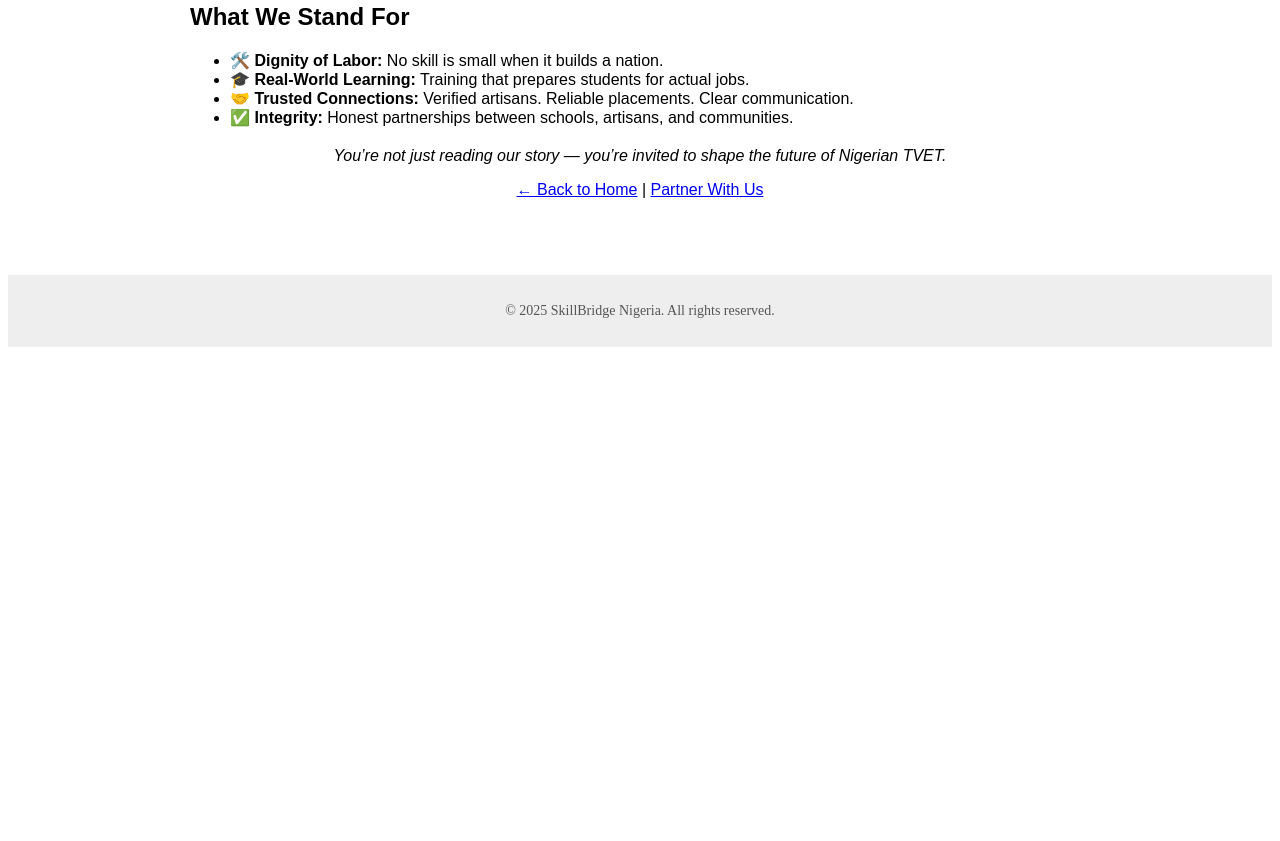
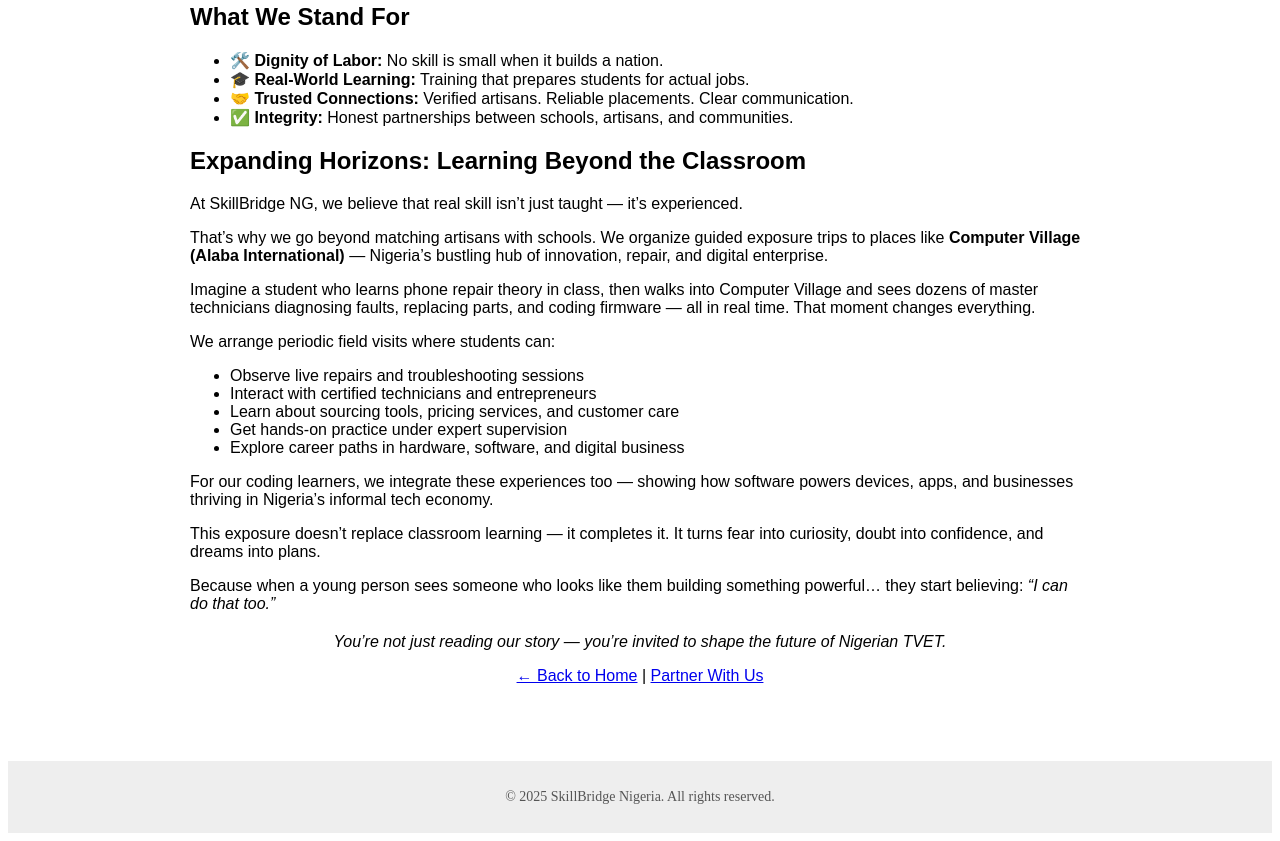
Before and after one commit to Hab-Ride/skillbridge-ng, a plain HTML site: page about.html in a window 1280 px wide. Shown: the part 772-1613 px from the top of the page. Before the commit the page ends 1127 px from the top, so only its background shows below. Drawn offline with Linux system fonts and the light colour scheme.

Commit message:
"Update: Add Computer Village vision + fix image"

```diff
--- a/about.html
+++ b/about.html
@@ -25,7 +25,7 @@
     <section class="founder">
       <h2>Founded by: Amarachi Nwachukwu</h2>
 
-      <!-- Image Placeholder - Add Your Photo Here -->
+      <!-- Founder Image -->
       <div class="founder-image">
         <img src="images/amarachi-nwachukwu.jpg" alt="Amarachi Nwachukwu - Founder of SkillBridge NG" style="width:140px; height:auto; border-radius:50%; border:3px solid #0057b7; float:left; margin:0 20px 15px 0;">
       </div>
@@ -54,6 +54,30 @@
       </ul>
     </section>
 
+    <section class="vision">
+      <h2>Expanding Horizons: Learning Beyond the Classroom</h2>
+      <p>At SkillBridge NG, we believe that real skill isn’t just taught — it’s experienced.</p>
+
+      <p>That’s why we go beyond matching artisans with schools. We organize guided exposure trips to places like <strong>Computer Village (Alaba International)</strong> — Nigeria’s bustling hub of innovation, repair, and digital enterprise.</p>
+
+      <p>Imagine a student who learns phone repair theory in class, then walks into Computer Village and sees dozens of master technicians diagnosing faults, replacing parts, and coding firmware — all in real time. That moment changes everything.</p>
+
+      <p>We arrange periodic field visits where students can:</p>
+      <ul>
+        <li>Observe live repairs and troubleshooting sessions</li>
+        <li>Interact with certified technicians and entrepreneurs</li>
+        <li>Learn about sourcing tools, pricing services, and customer care</li>
+        <li>Get hands-on practice under expert supervision</li>
+        <li>Explore career paths in hardware, software, and digital business</li>
+      </ul>
+
+      <p>For our coding learners, we integrate these experiences too — showing how software powers devices, apps, and businesses thriving in Nigeria’s informal tech economy.</p>
+
+      <p>This exposure doesn’t replace classroom learning — it completes it. It turns fear into curiosity, doubt into confidence, and dreams into plans.</p>
+
+      <p>Because when a young person sees someone who looks like them building something powerful… they start believing: <em>“I can do that too.”</em></p>
+    </section>
+
     <div class="center">
       <p><em>You’re not just reading our story — you’re invited to shape the future of Nigerian TVET.</em></p>
       <p><a href="index.html">← Back to Home</a> | <a href="request-trainer.html">Partner With Us</a></p>
```
